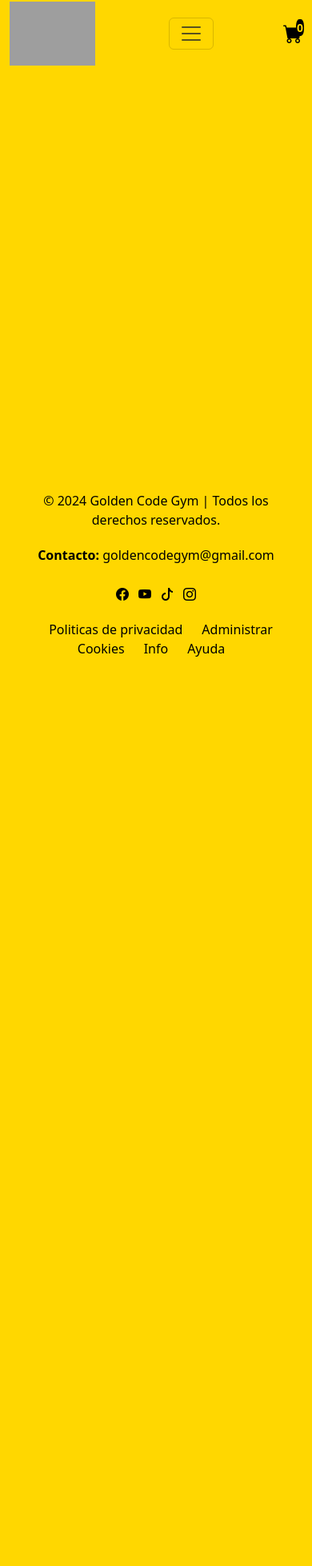
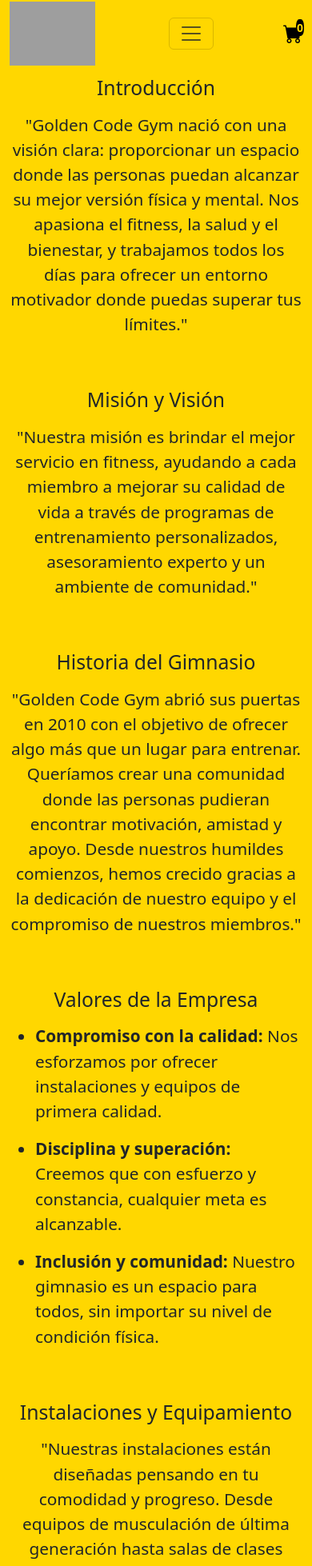
Before and after one commit to JorgeJuarez97/Golden-Code-Gym-Front, a React (Vite) app: page /paginasobrenosotros in a window 390 px wide. Shown: the part 11-1969 px from the top of the page at 80% size. Before the commit the page ends 844 px from the top, so only its background shows below. Built offline with nearby package versions, Linux system fonts and the light colour scheme; grey boxes are pictures that could not be loaded.

Commit message:
Se crea pagina sobre nosotros con diseno responsive

```diff
--- a/src/components/NavbarC.jsx
+++ b/src/components/NavbarC.jsx
@@ -88,7 +88,10 @@
               <NavLink className="link-navbar nav-link" to="/paginacontacto">
                 Contacto
               </NavLink>
-              <NavLink className="link-navbar nav-link" to="#link">
+              <NavLink
+                className="link-navbar nav-link"
+                to="/paginasobrenosotros"
+              >
                 Sobre Nosotros
               </NavLink>
               <NavLink className="link-navbar nav-link" to="/clases">
--- /dev/null
+++ b/src/css/PaginaSobreNosotros.css
@@ -0,0 +1,42 @@
+.contenedor-sobre-nosotros {
+  display: flex;
+  flex-direction: column;
+}
+
+.texto-sobre-nosotros {
+  font-size: 1.3rem;
+}
+
+.imagen-sobre-nosotros {
+  max-width: 400px;
+  height: 300px;
+  object-fit: cover;
+}
+
+.texto-final {
+  font-weight: bold;
+}
+
+@media (max-width: 738px) and (min-width: 686px) {
+  .contenedor-sobre-nosotros {
+    margin-bottom: 150px;
+  }
+}
+
+@media (max-width: 685px) and (min-width: 458px) {
+  .contenedor-sobre-nosotros {
+    margin-bottom: 200px;
+  }
+}
+
+@media (max-width: 457px) and (min-width: 321px) {
+  .contenedor-sobre-nosotros {
+    margin-bottom: 240px;
+  }
+}
+
+@media (max-width: 320px) {
+  .contenedor-sobre-nosotros {
+    margin-bottom: 280px;
+  }
+}
--- /dev/null
+++ b/src/helpers/imagenes.js
@@ -0,0 +1,37 @@
+export const imagenesGym = [
+  {
+    id: "imagen1",
+    urlImagen:
+      "https://www.bodytone.eu/wp-content/uploads/2023/05/Tipos-maquinas-para-gimnasio-Bodytone.jpeg",
+  },
+
+  {
+    id: "imagen2",
+    urlImagen:
+      "https://media.istockphoto.com/id/1833291471/es/foto/fila-de-equipos-deportivos-en-concepto-de-gimnasio-de-fitness.jpg?s=612x612&w=0&k=20&c=MmnPnl5bFEP0Kh6CBfYW--Lk5U5EQwNDwIu19Alv1Ho=",
+  },
+
+  {
+    id: "imagen3",
+    urlImagen:
+      "https://agendapro.com/blog/wp-content/uploads/sites/2/2024/06/areas20de20un20gimnasio.webp",
+  },
+
+  {
+    id: "imagen4",
+    urlImagen:
+      "https://media.istockphoto.com/id/1256478033/es/foto/interior-moderno-del-gimnasio-con-equipo-deportivo-y-de-fitness-gimnasio-inteior-renderizado-3d.jpg?s=612x612&w=0&k=20&c=ze2hbsw5spqgZ5oxbviKkbxo04PS5OjRWm29gNCL_4U=",
+  },
+
+  {
+    id: "imagen5",
+    urlImagen:
+      "https://encrypted-tbn0.gstatic.com/images?q=tbn:ANd9GcS6VP6qd1f4Bb0aG_4a-oeUY-ADZFfIwcKhyw&s",
+  },
+
+  {
+    id: "imagen6",
+    urlImagen:
+      "https://apiimg.iberostar.com/uploads/image/70920/crops/21:9/1366/image.jpeg",
+  },
+];
--- /dev/null
+++ b/src/pages/PaginaSobreNosotros.jsx
@@ -0,0 +1,108 @@
+import { Card, Col, Container, Image, Row } from "react-bootstrap";
+import "../css/PaginaSobreNosotros.css";
+import { imagenesGym } from "../helpers/imagenes";
+
+const PaginaSobreNosotros = () => {
+  const imagenGym = imagenesGym;
+
+  return (
+    <>
+      <Container className="contenedor-sobre-nosotros">
+        <div>
+          <h2 className="text-center">Introducción</h2>
+          <p className="texto-sobre-nosotros text-center mt-3">
+            "Golden Code Gym nació con una visión clara: proporcionar un espacio
+            donde las personas puedan alcanzar su mejor versión física y mental.
+            Nos apasiona el fitness, la salud y el bienestar, y trabajamos todos
+            los días para ofrecer un entorno motivador donde puedas superar tus
+            límites."
+          </p>
+        </div>
+
+        <div className="mt-5">
+          <h2 className="text-center">Misión y Visión</h2>
+          <p className="texto-sobre-nosotros text-center mt-3">
+            "Nuestra misión es brindar el mejor servicio en fitness, ayudando a
+            cada miembro a mejorar su calidad de vida a través de programas de
+            entrenamiento personalizados, asesoramiento experto y un ambiente de
+            comunidad."
+          </p>
+        </div>
+
+        <div className="mt-5">
+          <h2 className="text-center">Historia del Gimnasio</h2>
+          <p className="texto-sobre-nosotros text-center mt-3">
+            "Golden Code Gym abrió sus puertas en 2010 con el objetivo de
+            ofrecer algo más que un lugar para entrenar. Queríamos crear una
+            comunidad donde las personas pudieran encontrar motivación, amistad
+            y apoyo. Desde nuestros humildes comienzos, hemos crecido gracias a
+            la dedicación de nuestro equipo y el compromiso de nuestros
+            miembros."
+          </p>
+        </div>
+
+        <div className="mt-5">
+          <h2 className="text-center">Valores de la Empresa</h2>
+          <p className="texto-sobre-nosotros mt-3">
+            <ul>
+              <li className="my-3">
+                <strong>Compromiso con la calidad: </strong>
+                Nos esforzamos por ofrecer instalaciones y equipos de primera
+                calidad.
+              </li>
+              <li className="my-3">
+                <strong>Disciplina y superación: </strong>
+                Creemos que con esfuerzo y constancia, cualquier meta es
+                alcanzable.
+              </li>
+              <li className="my-3">
+                <strong>Inclusión y comunidad: </strong>
+                Nuestro gimnasio es un espacio para todos, sin importar su nivel
+                de condición física.
+              </li>
+            </ul>
+          </p>
+        </div>
+
+        <div className="mt-5">
+          <h2 className="text-center">Instalaciones y Equipamiento</h2>
+          <p className="texto-sobre-nosotros text-center mt-3">
+            "Nuestras instalaciones están diseñadas pensando en tu comodidad y
+            progreso. Desde equipos de musculación de última generación hasta
+            salas de clases grupales como zumba, spinning, y yoga, Golden Code
+            Gym tiene todo lo que necesitas para entrenar a tu máximo nivel."
+          </p>
+          <Container className="mt-4">
+            <Row className="g-3">
+              {imagenGym.map((imagen) => (
+                <Col
+                  xs={12}
+                  md={6}
+                  lg={4}
+                  className="d-flex justify-content-center"
+                >
+                  <Card className="imagen-sobre-nosotros">
+                    <Card.Img
+                      className="imagen-sobre-nosotros"
+                      src={imagen.urlImagen}
+                    />
+                  </Card>
+                </Col>
+              ))}
+            </Row>
+          </Container>
+        </div>
+
+        <div className="mt-5">
+          <p className="texto-sobre-nosotros text-center texto-final">
+            "Únete a Golden Code Gym hoy y descubre todo lo que puedes lograr
+            con el apoyo de un equipo de profesionales y una comunidad que te
+            inspira a ser tu mejor versión. ¡Te esperamos!"
+          </p>
+        </div>
+      </Container>
+    </>
+  );
+};
+
+export default PaginaSobreNosotros;
--- a/src/routes/RoutesViews.jsx
+++ b/src/routes/RoutesViews.jsx
@@ -12,6 +12,7 @@
 import PanelAdministrador from "../pages/PanelAdministrador";
 import ListaProductos from "../pages/ListaProductos";
 import PaginaContacto from "../pages/PaginaContacto";
+import PaginaSobreNosotros from "../pages/PaginaSobreNosotros";
 
 const RoutesViews = () => {
   return (
@@ -36,6 +37,10 @@
           <Route path="/paneladministrador" element={<PanelAdministrador />} />
           <Route path="/listaproductos/:tipo" element={<ListaProductos />} />
           <Route path="/paginacontacto" element={<PaginaContacto />} />
+          <Route
+            path="/paginasobrenosotros"
+            element={<PaginaSobreNosotros />}
+          />
         </Routes>
       </main>
       <Footer />
```
